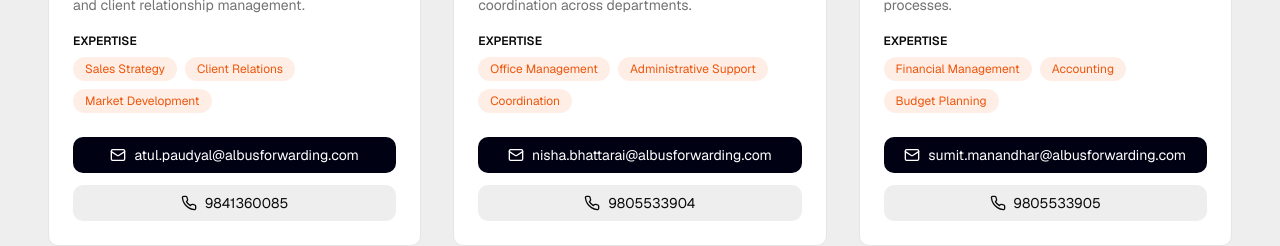
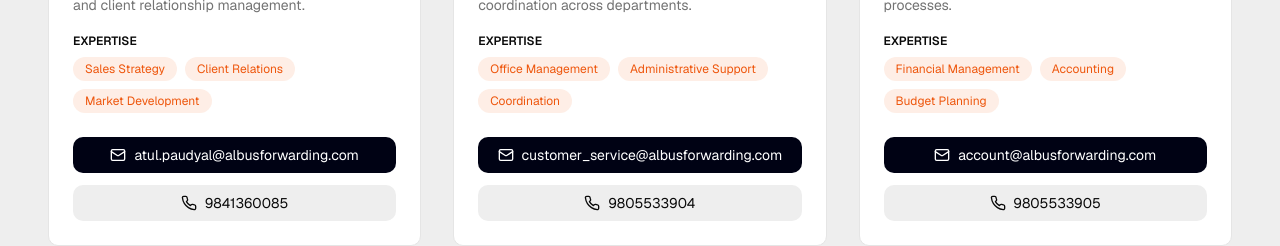
Before and after one commit to Freelancely/Albus-Forwarding, a Next.js app: page /team in a window 1280 px wide. Shown: the part 1420-1666 px from the top of the page. Built offline with nearby package versions, Linux system fonts and the light colour scheme.

Commit message:
changes on email addresses

```diff
--- a/app/team/page.tsx
+++ b/app/team/page.tsx
@@ -23,7 +23,7 @@ export default function Team() {
       role: "Office Administration",
       bio: "Nisha oversees our office operations, ensuring smooth administrative processes and efficient coordination across departments.",
       expertise: ["Office Management", "Administrative Support", "Coordination"],
-      email: "nisha.bhattarai@albusforwarding.com",
+      email: "customer_service@albusforwarding.com",
       phone: "9805533904",
       image: "/placeholder.svg",
     },
@@ -33,7 +33,7 @@ export default function Team() {
       role: "Accountant",
       bio: "Sumit manages our financial operations, ensuring accuracy and compliance in all accounting processes.",
       expertise: ["Financial Management", "Accounting", "Budget Planning"],
-      email: "sumit.manandhar@albusforwarding.com",
+      email: "account@albusforwarding.com",
       phone: "9805533905",
       image: "/placeholder.svg",
     },
@@ -43,7 +43,7 @@ export default function Team() {
       role: "Operation Officer",
       bio: "Mandip ensures seamless logistics operations, coordinating efficiently to meet client needs and operational goals.",
       expertise: ["Logistics Operations", "Process Optimization", "Client Coordination"],
-      email: "mandip.chaudhary@albusforwarding.com",
+      // email: "mandip.chaudhary@albusforwarding.com",
       phone: "9818396231 / 9801831135",
       image: "/placeholder.svg",
     },
```
